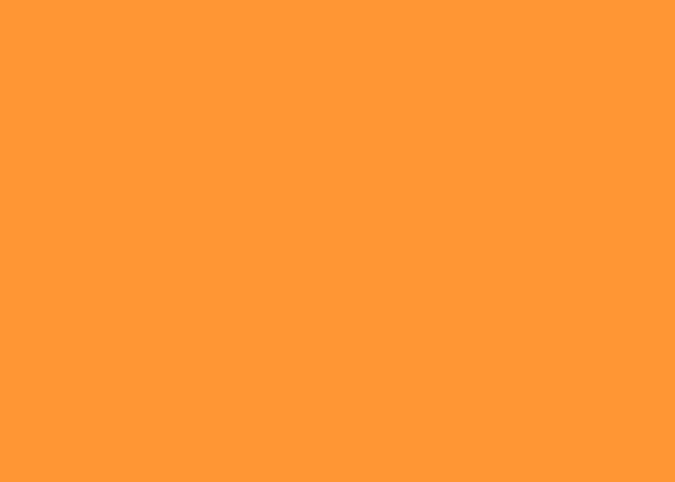
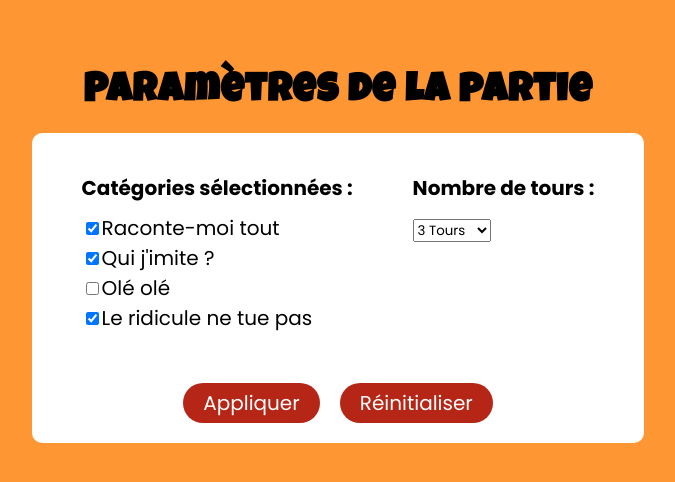
Before and after one commit to LoicSTR/la-bringue-V2, a React (Create React App) app: page /settings in a window 1280 px wide. Before the commit this address had no page. Shown: the part 152-634 px from the top of the page, without its empty margins (302-977 px from the left). Built offline with nearby package versions, Linux system fonts and the light colour scheme.

Commit message:
Création de la page settings et du form

```diff
--- a/src/App.jsx
+++ b/src/App.jsx
@@ -1,12 +1,10 @@
 import React from 'react';
 import { BrowserRouter as Router, Route, Routes } from 'react-router-dom';
 import GlobalStyle from './utils/style/GlobalStyle';
-import Home from './pages/Home'; // Renamed from Accueil
-import Players from './pages/Players'; // Renamed from Joueurs
-import Game from './pages/Game'; // Renamed from Partie
-import Challenge from './components/Challenge'; // Renamed from Challenge
-import Vote from './components/Vote'; // Renamed from Vote
-import Results from './components/Results'; // Renamed from Resultats
+import Home from './pages/Home';
+import Players from './pages/Players';
+import Game from './pages/Game';
+import Settings from './pages/Settings';
 
 function App() {
     return (
@@ -16,14 +14,8 @@ function App() {
                 <Routes>
                     <Route path="/" element={<Home />} />
                     <Route path="/players" element={<Players />} />
-                    <Route path="/game/*" element={<Game />} />
-                    <Route
-                        path="/game/challenge"
-                        exact
-                        element={<Challenge />}
-                    />
-                    <Route path="/game/vote" element={<Vote />} />
-                    <Route path="/game/results" element={<Results />} />
+                    <Route path="/game" element={<Game />} />
+                    <Route path="/settings" element={<Settings />} />
                 </Routes>
             </Router>
         </React.StrictMode>
--- a/src/components/Header/index.jsx
+++ b/src/components/Header/index.jsx
@@ -1,7 +1,14 @@
-import { HeaderContainer, HomeIconContainer, HomeIcon } from './styles.jsx';
+import {
+    HeaderContainer,
+    HomeIconContainer,
+    HomeIcon,
+    SettingsIconContainer,
+} from './styles.jsx';
 import HomeIconImg from '../../assets/home-icon.png';
+import { useNavigate } from 'react-router-dom';
 
 function Header({ showAlert }) {
+    const navigate = useNavigate();
     const handleHomeClick = () => {
         if (showAlert) {
             const confirmMessage =
@@ -14,9 +21,18 @@ function Header({ showAlert }) {
             window.location.href = '/';
         }
     };
+
+    const handleSettingsClick = () => {
+        navigate('/settings');
+    };
+
     return (
         <HeaderContainer>
             <p>La Bringue, par Loïc Souêtre</p>
+
+            <SettingsIconContainer onClick={handleSettingsClick}>
+                Settings
+            </SettingsIconContainer>
             <HomeIconContainer onClick={handleHomeClick}>
                 <HomeIcon src={HomeIconImg}></HomeIcon>
             </HomeIconContainer>
--- a/src/components/Header/styles.jsx
+++ b/src/components/Header/styles.jsx
@@ -26,6 +26,25 @@ export const HomeIconContainer = styled.button`
     }
 `;
 
+export const SettingsIconContainer = styled.button`
+    background-color: ${colors.primary};
+    display: flex;
+    justify-content: center;
+    align-items: center;
+    width: 50px;
+    height: 50px;
+    border-radius: 25px;
+    border: none;
+    padding: 0px;
+    cursor: pointer;
+    margin-right: 50px;
+
+    &:hover {
+        background-color: ${colors.primaryhover};
+        cursor: pointer;
+    }
+`;
+
 export const HeaderContainer = styled.div`
     width: 100%;
     max-width: 1200px;
--- a/src/datas/challenges.js
+++ b/src/datas/challenges.js
@@ -1,59 +1,112 @@
 const challenges = [
-    { id: 1, challenge: 'imite une célébrité.', category: '-18' },
-    { id: 2, challenge: 'raconte une blague.', category: 'blabla' },
-    { id: 3, challenge: 'fais 10 pompes.', category: 'sport' },
-    { id: 4, challenge: 'chante une chanson.', category: 'musique' },
+    // Catégorie Blabla
+    {
+        id: 1,
+        challenge: 'raconte ton premier baiser.',
+        category: 'Raconte-moi tout',
+    },
+    {
+        id: 2,
+        challenge: 'partage une habitude étrange que tu as.',
+        category: 'Raconte-moi tout',
+    },
+    {
+        id: 3,
+        challenge: 'décris ton rêve le plus fou.',
+        category: 'Raconte-moi tout',
+    },
+    {
+        id: 4,
+        challenge: 'révèle ton secret le plus drôle.',
+        category: 'Raconte-moi tout',
+    },
     {
         id: 5,
-        challenge: "répète l'alphabet à l'envers.",
-        category: 'réflexion',
+        challenge: 'Quelle est ta plus grande peur ?',
+        category: 'Raconte-moi tout',
     },
+
+    // Catégorie Imitation
     {
         id: 6,
-        challenge: 'fais un dessin les yeux fermés.',
-        category: 'créativité',
+        challenge: 'imite une personnalité politique.',
+        category: "Qui j'imite ?",
     },
     {
         id: 7,
-        challenge: 'danse comme personne ne te regarde.',
-        category: 'danse',
+        challenge: 'imite un membre du groupe.',
+        category: "Qui j'imite ?",
     },
-    { id: 8, challenge: "fais une déclaration d'amour.", category: 'romance' },
+    {
+        id: 8,
+        challenge: 'imite une scène célèbre de film.',
+        category: "Qui j'imite ?",
+    },
     {
         id: 9,
-        challenge: 'donne un compliment à chaque joueur.',
-        category: 'positivité',
+        challenge: 'imite un animal de manière hilarante.',
+        category: "Qui j'imite ?",
     },
-    { id: 10, challenge: 'décris ton dernier rêve.', category: 'rêve' },
+    {
+        id: 10,
+        challenge: "imite la voix d'une célébrité.",
+        category: "Qui j'imite ?",
+    },
+
+    // Catégorie -18
     {
         id: 11,
-        challenge: 'fais une grimace pendant 10 secondes.',
-        category: 'humour',
+        challenge: 'montre ta pire danse du ventre.',
+        category: 'Olé olé',
     },
     {
         id: 12,
-        challenge: 'invente une histoire en 30 secondes.',
-        category: 'créativité',
+        challenge: "fais une imitation sexy d'un objet.",
+        category: 'Olé olé',
     },
     {
         id: 13,
-        challenge: 'raconte une anecdote embarrassante.',
-        category: 'blabla',
+        challenge: "décris ta dernière soirée où tu t'es vraiment lâché(e).",
+        category: 'Olé olé',
     },
     {
         id: 14,
-        challenge: "fais une imitation d'un animal.",
-        category: 'humour',
+        challenge: 'montre ta technique de flirt la plus absurde.',
+        category: 'Olé olé',
     },
-    { id: 15, challenge: 'fais une danse de la pluie.', category: 'danse' },
-    { id: 16, challenge: 'raconte une superstition.', category: 'réflexion' },
-    { id: 17, challenge: 'réalise un tour de magie.', category: 'magie' },
-    { id: 18, challenge: 'joue au mime.', category: 'créativité' },
-    { id: 19, challenge: 'décris ton pire cauchemar.', category: 'rêve' },
+    {
+        id: 15,
+        challenge: "fais une déclaration d'amour à un objet inanimé.",
+        category: 'Olé olé',
+    },
+
+    // Catégorie Ridicule
+    {
+        id: 16,
+        challenge: 'danse la macarena comme si tu étais possédé(e).',
+        category: 'Le ridicule ne tue pas',
+    },
+    {
+        id: 17,
+        challenge:
+            'chante "Joyeux anniversaire" à la personne la plus âgée du groupe avec une voix d\'opéra.',
+        category: 'Le ridicule ne tue pas',
+    },
+    {
+        id: 18,
+        challenge:
+            "fais semblant d'être un super-héros et invente un nom et un super-pouvoir.",
+        category: 'Le ridicule ne tue pas',
+    },
+    {
+        id: 19,
+        challenge: 'marche comme un mannequin sur un podium invisible.',
+        category: 'Le ridicule ne tue pas',
+    },
     {
         id: 20,
-        challenge: 'fais une déclaration politique.',
-        category: 'réflexion',
+        challenge: 'imite une poule qui danse sur de la musique disco.',
+        category: 'Le ridicule ne tue pas',
     },
 ];
 
--- a/src/pages/Players/index.jsx
+++ b/src/pages/Players/index.jsx
@@ -88,8 +88,6 @@ function Players() {
         navigate('/game');
     };
 
-    // const showAlert = false;
-
     return (
         <HomeWrapper>
             <Header />
--- /dev/null
+++ b/src/pages/Settings/index.jsx
@@ -0,0 +1,111 @@
+import { useState } from 'react';
+import {
+    Button,
+    ButtonContainer,
+    HomeContainer,
+    HomeWrapper,
+    Title,
+} from '../../utils/style/Styles';
+import {
+    SettingsContainer,
+    InnerContainer,
+    SettingsTitle,
+    SettingsChangeContainer,
+} from './styles.jsx';
+import challenges from '../../datas/challenges';
+
+function Settings() {
+    const challengesCategory = challenges.reduce(
+        (acc, challenge) =>
+            acc.includes(challenge.category)
+                ? acc
+                : acc.concat(challenge.category),
+        []
+    );
+
+    const [activeCategories, setActiveCategory] = useState('');
+
+    const initialCheckedCategories = Array.isArray(activeCategories)
+        ? activeCategories
+        : [];
+
+    const [checkedCategories, setCheckedCategories] = useState(
+        initialCheckedCategories.length > 0
+            ? initialCheckedCategories
+            : ['Raconte-moi tout', "Qui j'imite ?", 'Le ridicule ne tue pas']
+    );
+
+    // Fonction pour gérer la sélection des catégories
+    const handleCategoryChange = (category) => {
+        if (checkedCategories.includes(category)) {
+            setCheckedCategories(
+                checkedCategories.filter((cat) => cat !== category)
+            );
+        } else {
+            setCheckedCategories([...checkedCategories, category]);
+        }
+    };
+
+    // Fonction pour appliquer les catégories sélectionnées
+    const applyCategories = () => {
+        setActiveCategory(checkedCategories);
+        localStorage.setItem(
+            'activeCategories',
+            JSON.stringify(activeCategories)
+        );
+        console.log(activeCategories);
+    };
+
+    return (
+        <HomeWrapper>
+            <HomeContainer>
+                <Title>Paramètres de la partie</Title>
+                <SettingsContainer>
+                    <SettingsChangeContainer>
+                        <InnerContainer>
+                            <SettingsTitle>
+                                Catégories sélectionnées :
+                            </SettingsTitle>
+                            {challengesCategory.map((cat) => (
+                                <div>
+                                    <label key={cat}>
+                                        <input
+                                            type="checkbox"
+                                            value={cat}
+                                            checked={checkedCategories.includes(
+                                                cat
+                                            )}
+                                            onChange={() =>
+                                                handleCategoryChange(cat)
+                                            }
+                                        />
+                                        {cat}
+                                    </label>
+                                </div>
+                            ))}
+                        </InnerContainer>
+                        <InnerContainer>
+                            <SettingsTitle>Nombre de tours :</SettingsTitle>
+                            <div>
+                                <select id="nbTours" name="nbTours">
+                                    <option value="3">3 Tours</option>
+                                    <option value="10">10 Tours</option>
+                                    <option value="20">20 Tours</option>
+                                    <option value="30">30 Tours</option>
+                                </select>
+                            </div>
+                        </InnerContainer>
+                    </SettingsChangeContainer>
+                    <ButtonContainer>
+                        <Button onClick={applyCategories}>Appliquer</Button>
+                        <Button onClick={() => setActiveCategory([])}>
+                            Réinitialiser
+                        </Button>
+                    </ButtonContainer>
+                </SettingsContainer>
+            </HomeContainer>
+        </HomeWrapper>
+    );
+}
+
+export default Settings;
--- /dev/null
+++ b/src/pages/Settings/styles.jsx
@@ -0,0 +1,24 @@
+import styled from 'styled-components';
+
+export const SettingsContainer = styled.form`
+    background-color: white;
+    display: flex;
+    flex-direction: column;
+    align-items: center;
+    padding: 20px;
+    border-radius: 10px;
+`;
+
+export const SettingsChangeContainer = styled.form`
+    display: flex;
+    font-size: 20px;
+`;
+
+export const InnerContainer = styled.div`
+    margin: 20px 30px;
+`;
+
+export const SettingsTitle = styled.div`
+    margin-bottom: 10px;
+    font-weight: bold;
+`;
```
